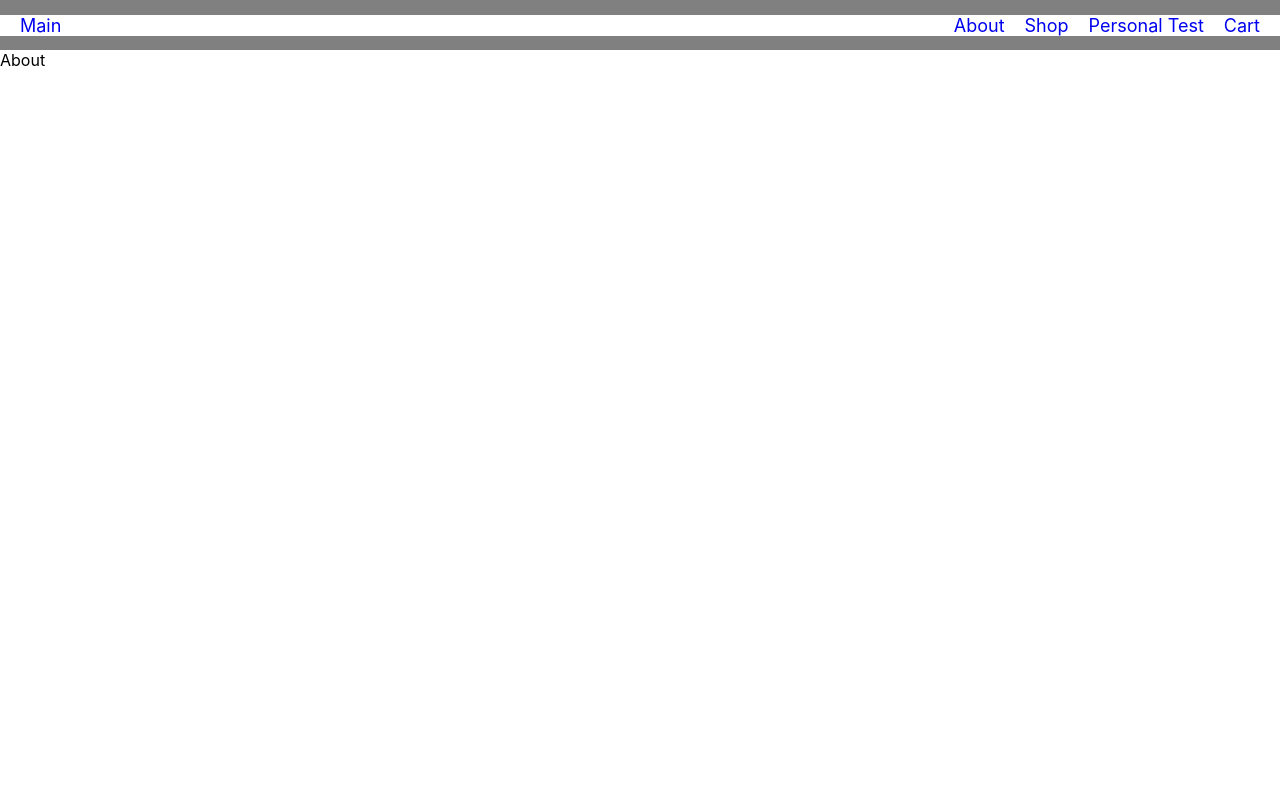
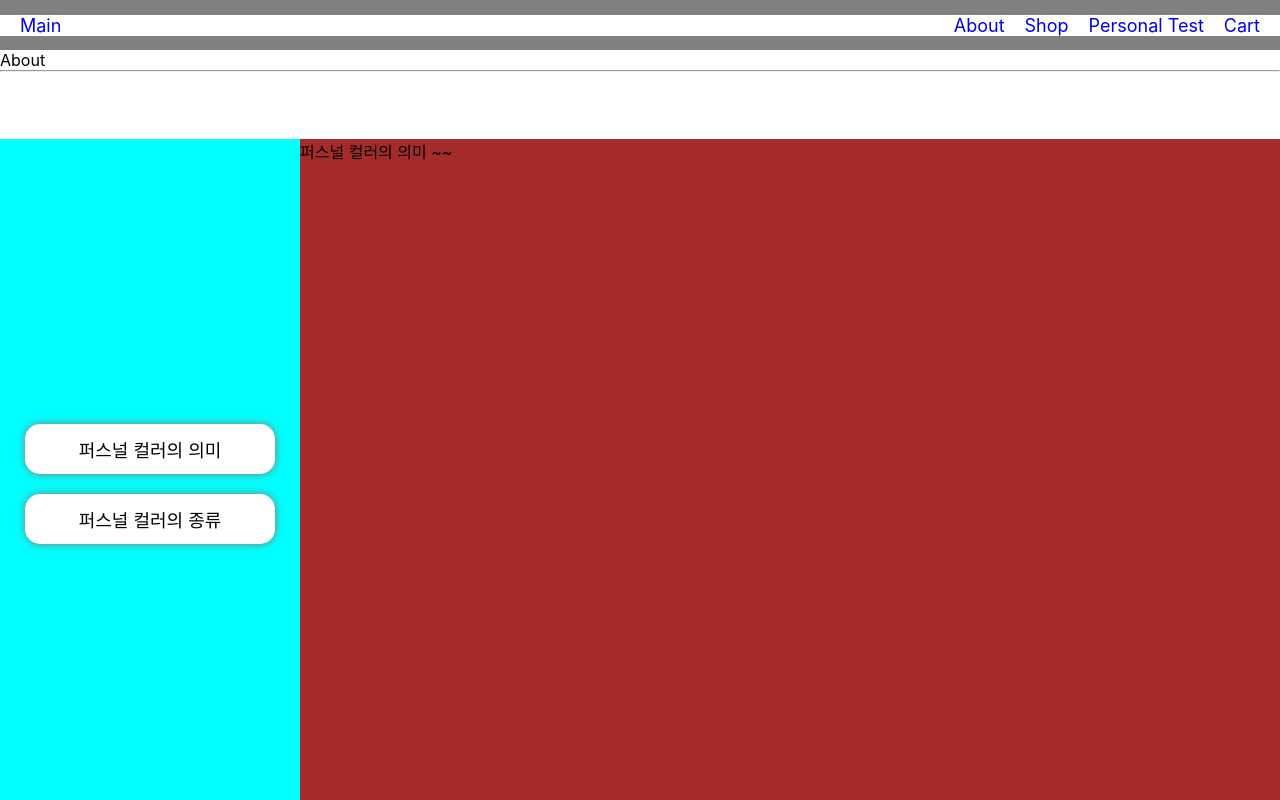
Before and after one commit to jizero1/project-personal, a React (Create React App) app: page /About in a window 1280 px wide. Built offline with nearby package versions, Linux system fonts and the light colour scheme.

Commit message:
about페이지 1차 디자인 구성중

```diff
--- a/src/App.css
+++ b/src/App.css
@@ -2,11 +2,12 @@
     margin: 0;
     padding: 0;
     box-sizing: border-box;
-    overflow-x: hidden;
+
 }
 .app {
     width: 100vw;
     height: 100vh;
+    overflow-x: hidden;
     /* background-color: white; */
 }
 .navbar {
--- a/src/pages/About/About.css
+++ b/src/pages/About/About.css
@@ -0,0 +1,55 @@
+.about {
+    width: 100%;
+    height: 100%;
+    background-color: lightgrey;
+    display: flex;
+    justify-content: center;
+    align-items: center;
+    flex-direction: column;
+}
+.about-top {
+    width: 100%;
+    height: 100px;
+    background-color: white;
+}
+
+.about-nav {
+    width: 300px;
+    height: 100%;
+    background-color: aqua;
+    display: flex;
+    justify-content: center;
+    align-items: center;
+    flex-direction: column;
+
+}
+.about-nav-li {
+    width: 250px;
+    height: 50px;
+    background-color: white;
+    border-radius: 15px;
+    /* margin-right: 15px; */
+    margin-bottom: 20px;
+    list-style: none;
+    display: flex;
+    justify-content: center;
+    align-items: center;
+    text-align: center;
+    font-size: 18px;
+    cursor: pointer;
+    box-shadow: 0.1px 0.1px 8px 0.1px grey;
+}
+.about-nav-li:hover {
+    background-color: blue;
+}
+.about-container{
+    width: 100%;
+    height: 100%;
+    background-color: brown;
+    display: flex;
+
+}
+.about-box {
+    /* width: 50px; */
+    /* height: 100%; */
+}
--- a/src/pages/About/About.js
+++ b/src/pages/About/About.js
@@ -1,11 +1,39 @@
-import React from 'react';
+import React, { useState } from 'react';
+
 import './About.css';
 
 const About = () => {
+    // 기본 상태를 'personalMean'으로 하여, '퍼스널컬러의 의미'를 표시하도록 설정
+    const [menuView, setMenuView] = useState('personalMean');
+
+    // 메뉴 클릭시 상태를 변경하는 함수
+    const menuClick = (menu) => {
+        setMenuView(menu);
+    }
     return (
-        <div>
-            About
-        </div>
+        <div className="about">
+            <div className="about-top">
+                <p className="about-top-text">About</p>
+                <hr className="about-top-hr"></hr>
+            </div>
+            <div className="about-container">
+                <nav className="about-nav">
+                    <li className="about-nav-li" onClick={() => menuClick('personalMean')}>퍼스널 컬러의 의미</li>
+                    <li className="about-nav-li" onClick={() => menuClick('personalType')}>퍼스널 컬러의 종류</li>
+                </nav>
+                {menuView === 'personalMean' && (
+                    <div className="about-box">
+                        퍼스널 컬러의 의미 ~~
+                    </div>
+                )}
+
+                {menuView === 'personalType' && (
+                    <div className="about-box">
+                        퍼스널 컬러의 종류 ~~
+                    </div>
+                )}
+            </div>
+        </div >
     )
 }
 export default About;
```
